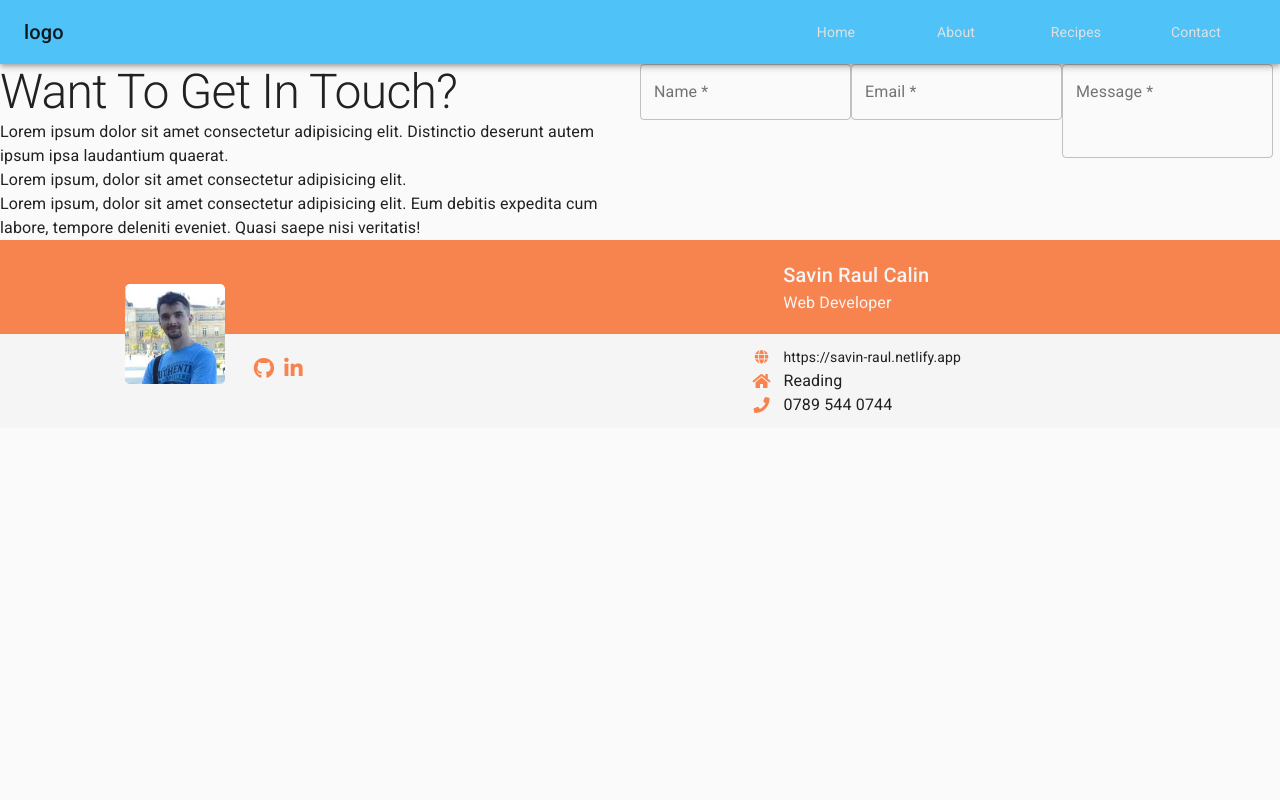
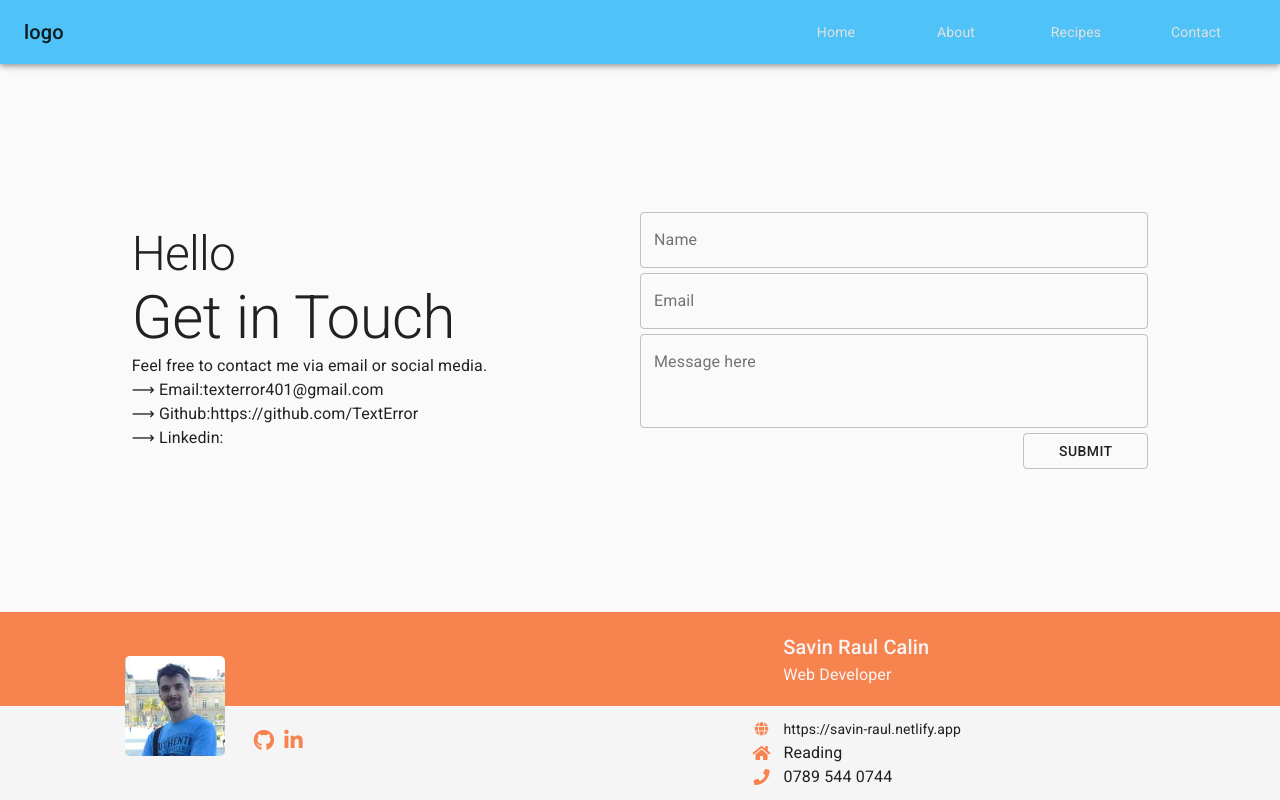
Before and after one commit to TextError/Simply-Food, a Gatsby site: page /contact in a window 1280 px wide. Built offline with nearby package versions, Linux system fonts and the light colour scheme; Gatsby itself is replaced by a stand-in of ours.

Commit message:
Text & Form component css

```diff
--- a/src/components/contact/Styled_Contact.ts
+++ b/src/components/contact/Styled_Contact.ts
@@ -1,7 +1,22 @@
 import styled from 'styled-components';
 
 const StyledContact = styled.main`
-
+  min-height: var(--minHeight);
+  display: flex;
+  align-items: center;
+  & > section {
+    padding: 30px;
+    & > form {
+      flex-direction: column;
+      & > div, > button{
+        margin-top: 5px;
+      };
+      & > button {
+        margin-left: auto;
+        min-width: 125px;
+      };
+    };
+  };
 `;
 
 export default StyledContact;
--- a/src/components/contact/wrapper/Wrapper.tsx
+++ b/src/components/contact/wrapper/Wrapper.tsx
@@ -5,7 +5,7 @@ import Text from './text/Text';
 import Form from './form/Form';
 
 const Wrapper: React.FC = () => (
-  <Grid container component='section'>
+  <Grid component='section' container alignItems='center' justify='center'>
     <Text />
     <Form />
   </Grid>
--- a/src/components/contact/wrapper/common/Input.tsx
+++ b/src/components/contact/wrapper/common/Input.tsx
@@ -1,6 +1,6 @@
 import React from 'react';
-import isEmpty from "./isEmpty";
 import { TextField } from "@material-ui/core";
+import isEmpty from '../../../../utils/isEmpty';
 
 const Input: React.FC<IProps> = ({ label, name, value, onChange, onFocus, error, helperText, type }) => (
   <TextField
--- a/src/components/contact/wrapper/common/TextArea.tsx
+++ b/src/components/contact/wrapper/common/TextArea.tsx
@@ -1,5 +1,6 @@
 import React from 'react';
-import isEmpty from "./isEmpty";
+import isEmpty from '../../../../utils/isEmpty';
+
 import { TextField, TextareaAutosize } from "@material-ui/core";
 
 const TextArea: React.FC<IProps> = ({ label, name, value, onChange, onFocus, error, helperText, type }) => (
--- a/src/components/contact/wrapper/common/interface.ts
+++ /dev/null
@@ -1,2 +0,0 @@
-export type IOnChange<T = string> = { target: { name: string, value: T }};
-export type IIndexable = { [key: string]: string };
--- a/src/components/contact/wrapper/form/Form.tsx
+++ b/src/components/contact/wrapper/form/Form.tsx
@@ -1,8 +1,7 @@
 import React, { useState } from 'react';
-import isEmpty from "../common/isEmpty";
-import { IIndexable, IOnChange } from "../common/interface";
+import isEmpty from '../../../../utils/isEmpty';
 
-import { Grid } from '@material-ui/core';
+import { Button, Grid } from '@material-ui/core';
 import Input from '../common/Input';
 import TextArea from '../common/TextArea';
 
@@ -25,9 +24,9 @@ const Form: React.FC = () => {
   };
 
   return (
-    <Grid item sm={6} xs={12} component='form' onSubmit={onSubmit} noValidate>
+    <Grid component='form' md={5} sm={6} xs={12} container onSubmit={onSubmit} noValidate >
       <Input
-        label={'Name *'}
+        label={'Name'}
         name='name'
         value={name}
         onChange={onChange}
@@ -36,7 +35,7 @@ const Form: React.FC = () => {
         type='name'
       />
       <Input
-        label={'Email *'}
+        label={'Email'}
         name='email'
         value={email}
         onChange={onChange}
@@ -45,7 +44,7 @@ const Form: React.FC = () => {
         type='email'
       />
       <TextArea
-        label={'Message *'}
+        label={'Message here'}
         name='message'
         value={message}
         onChange={onChange}
@@ -53,6 +52,7 @@ const Form: React.FC = () => {
         error={error.message}
         type='text'
       />
+      <Button type='submit' variant='outlined' >Submit</Button>
     </Grid>
   );
 };
--- a/src/components/contact/wrapper/text/Text.tsx
+++ b/src/components/contact/wrapper/text/Text.tsx
@@ -2,11 +2,25 @@ import React from 'react';
 import { Grid, Typography } from '@material-ui/core';
 
 const Text: React.FC = () => (
-  <Grid item component='article' sm={6} xs={12}>
-    <Typography variant='h1'>Want To Get In Touch?</Typography>
-    <Typography>Lorem ipsum dolor sit amet consectetur adipisicing elit. Distinctio deserunt autem ipsum ipsa laudantium quaerat.</Typography>
-    <Typography>Lorem ipsum, dolor sit amet consectetur adipisicing elit.</Typography>
-    <Typography>Lorem ipsum, dolor sit amet consectetur adipisicing elit. Eum debitis expedita cum labore, tempore deleniti eveniet. Quasi saepe nisi veritatis!</Typography>
+  <Grid component='article' md={5} sm={6} xs={12} item >
+    <Typography variant='h1'>Hello</Typography>
+    <Typography variant='h2'>Get in Touch</Typography>
+    <Typography>Feel free to contact me via email or social media.</Typography>
+    <Typography>
+      <span>⟶&nbsp;</span>
+      Email:
+      <span><a href="mailto:texterror401@gmail.com">texterror401@gmail.com</a></span>
+    </Typography>
+    <Typography>
+      <span>⟶&nbsp;</span>
+      Github:
+      <span><a href='https://github.com/TextError' target='_blank' rel="noreferrer">https://github.com/TextError</a></span>
+    </Typography>
+    <Typography>
+      <span>⟶&nbsp;</span>
+      Linkedin:
+      <span><a href='https://www.linkedin.com/in/raul-calin-savin-22682516b/' target='_blank' rel="noreferrer"></a></span>
+    </Typography>
   </Grid>
 )
 
--- /dev/null
+++ b/src/utils/interface.ts
@@ -0,0 +1,2 @@
+type IOnChange<T = string> = { target: { name: string, value: T }};
+type IIndexable = { [key: string]: string };
```
Also changed, not shown: src/utils/isEmpty.tsx (renamed from src/components/contact/wrapper/common/isEmpty.tsx).
